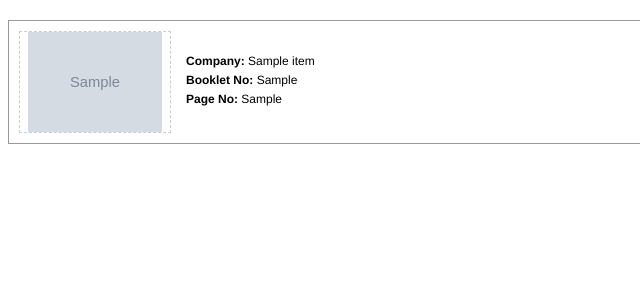
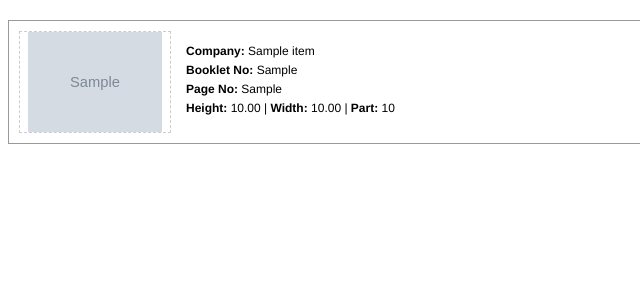
Before and after one commit to readywebsites/navkar_arts, a Django app: template templates/generator/job_card_pdf.html in a window 1280 px wide. Shown: the part 62-362 px from the top of the page, without its empty margins (0-640 px from the left). Run offline with Django 3.2, Linux system fonts and the light colour scheme; tables that the repository leaves empty hold one stand-in row (values such as "Sample post"); the template is opened without the code that fills it: values that come from a table or form of the project are taken from there, most other values are stand-ins (such as "Sample title", 1, 10 or a date in 2020); grey boxes marked "Sample" are stand-in pictures.

Commit message:
height widht part dikhaye job card pe

```diff
--- a/generator/models.py
+++ b/generator/models.py
@@ -45,6 +45,9 @@ class JobCardItem(models.Model):
     company_name = models.CharField(max_length=100)
     booklet_no = models.CharField(max_length=50)
     page_no = models.CharField(max_length=50)
+    height = models.FloatField(default=0)
+    width = models.FloatField(default=0)
+    part = models.FloatField(default=0)
     reference_image = models.ImageField(upload_to='job_card_images/', blank=True, null=True)
 
     def __str__(self):
--- a/templates/generator/home.html
+++ b/templates/generator/home.html
@@ -200,11 +200,11 @@ document.addEventListener('DOMContentLoaded', function () {
     const row = document.createElement('tr');
     row.innerHTML = `
         <td><input type="text" class="form-control form-control-sm" name="quotation_description[]"></td>
-        <td><input type="number" class="form-control form-control-sm height" value="0"></td>
-        <td><input type="number" class="form-control form-control-sm width" value="0"></td>
+        <td><input type="number" class="form-control form-control-sm height" name="height[]" value="0"></td>
+        <td><input type="number" class="form-control form-control-sm width" name="width[]" value="0"></td>
         <td><input type="number" class="form-control form-control-sm fold" value="12"></td>
         <td><input type="number" class="form-control form-control-sm meter" readonly></td>
-        <td><input type="number" class="form-control form-control-sm part"></td>
+        <td><input type="number" class="form-control form-control-sm part" name="part[]"></td>
         <td><input type="number" class="form-control form-control-sm qty" name="quotation_qty[]" readonly></td>
         <td><input type="number" class="form-control form-control-sm rate" name="quotation_rate[]" value="0"></td>
         <td><input type="number" class="form-control form-control-sm discount" name="quotation_discount_percent[]" value="0"></td>
--- a/templates/generator/job_card_pdf.html
+++ b/templates/generator/job_card_pdf.html
@@ -72,6 +72,9 @@
                 <p><strong>Company:</strong> {{ item.company_name }}</p>
                 <p><strong>Booklet No:</strong> {{ item.booklet_no }}</p>
                 <p><strong>Page No:</strong> {{ item.page_no }}</p>
+                <p><strong>Height:</strong> {{ item.height|floatformat:2 }} |
+                   <strong>Width:</strong> {{ item.width|floatformat:2 }} |
+                   <strong>Part:</strong> {{ item.part|floatformat:0 }}</p>
             </div>
         </div>
         {% endfor %}
```
Also changed, not shown: generator/views.py (+7 -0 lines).
